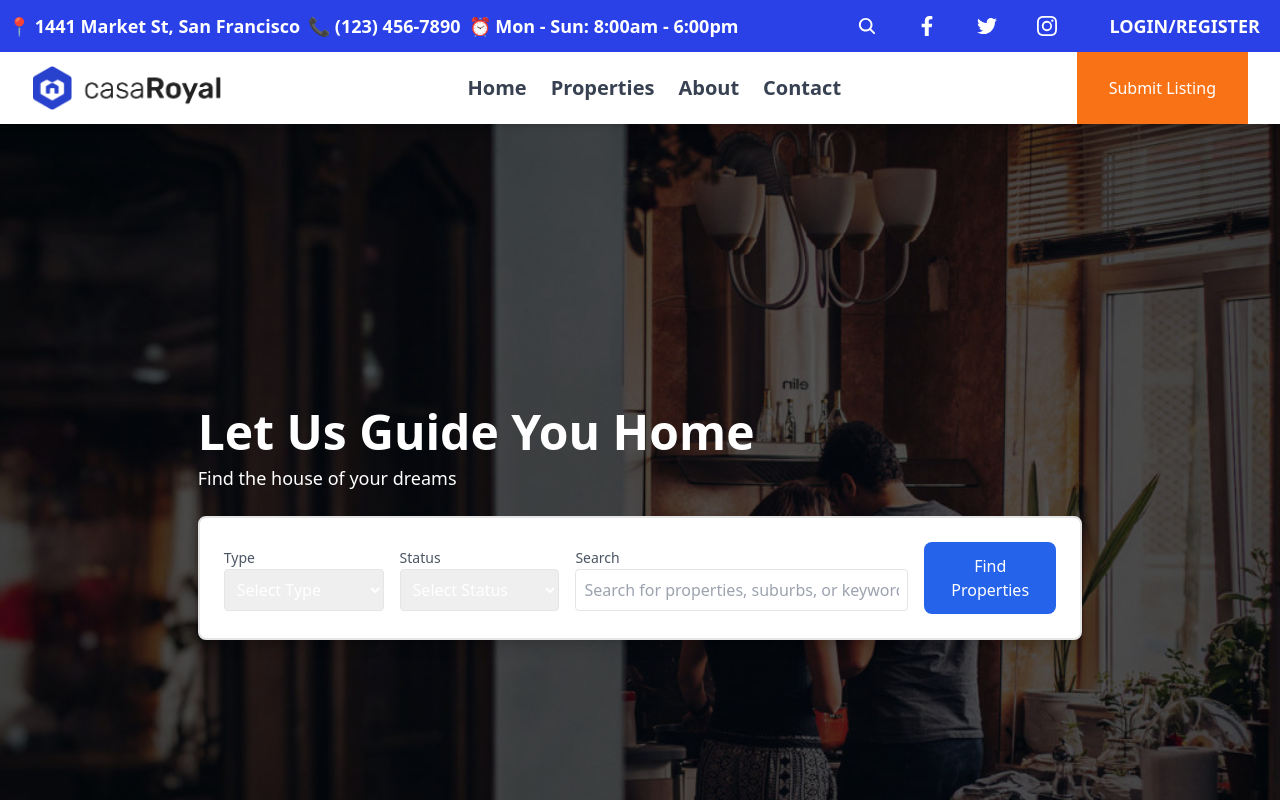
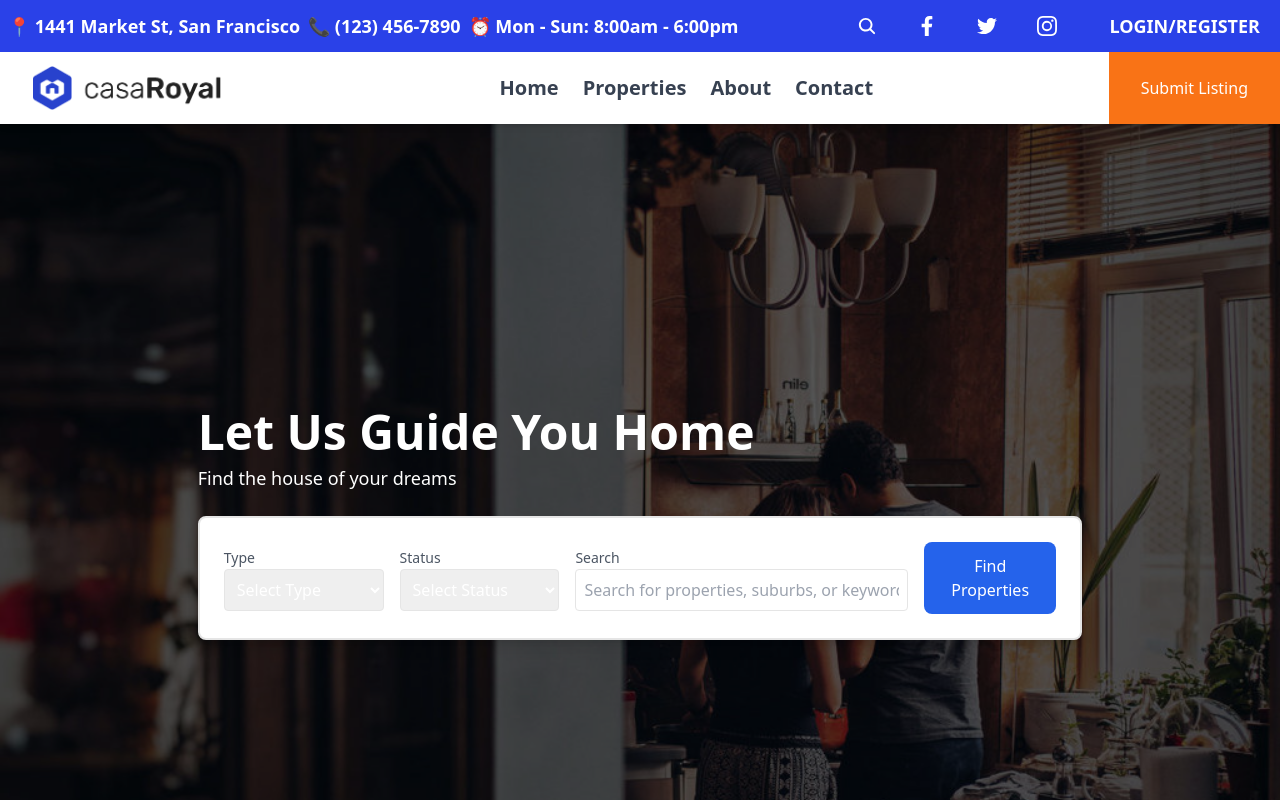
Before and after one commit to muskanm1111/Casa-Royal, a Next.js app: page / in a window 1280 px wide. Shown: the top 800 px of the page. Built offline with nearby package versions, Linux system fonts and the light colour scheme.

Commit message:
Refactor Header component for improved layout and spacing

```diff
--- a/src/components/header.jsx
+++ b/src/components/header.jsx
@@ -57,9 +57,9 @@ export const Header = () => {
 
       {/* Navbar */}
       <nav className="bg-white shadow-md  md:max-lg:py-1 relative md:sticky top-0 z-50">
-        <div className=" mx-auto flex flex-wrap justify-between items-center px-4 md:px-8">
+        <div className=" mx-auto flex flex-wrap justify-between items-center ">
           {/* Logo */}
-          <div className="text-xl md:text-2xl font-bold text-gray-800 flex items-center space-x-2">
+          <div className="text-xl md:text-2xl font-bold text-gray-800 flex items-center  px-4 md:px-8 space-x-2">
             <Image src="/logo.png" width={200} height={200} alt="logo" />
           </div>
 
```
